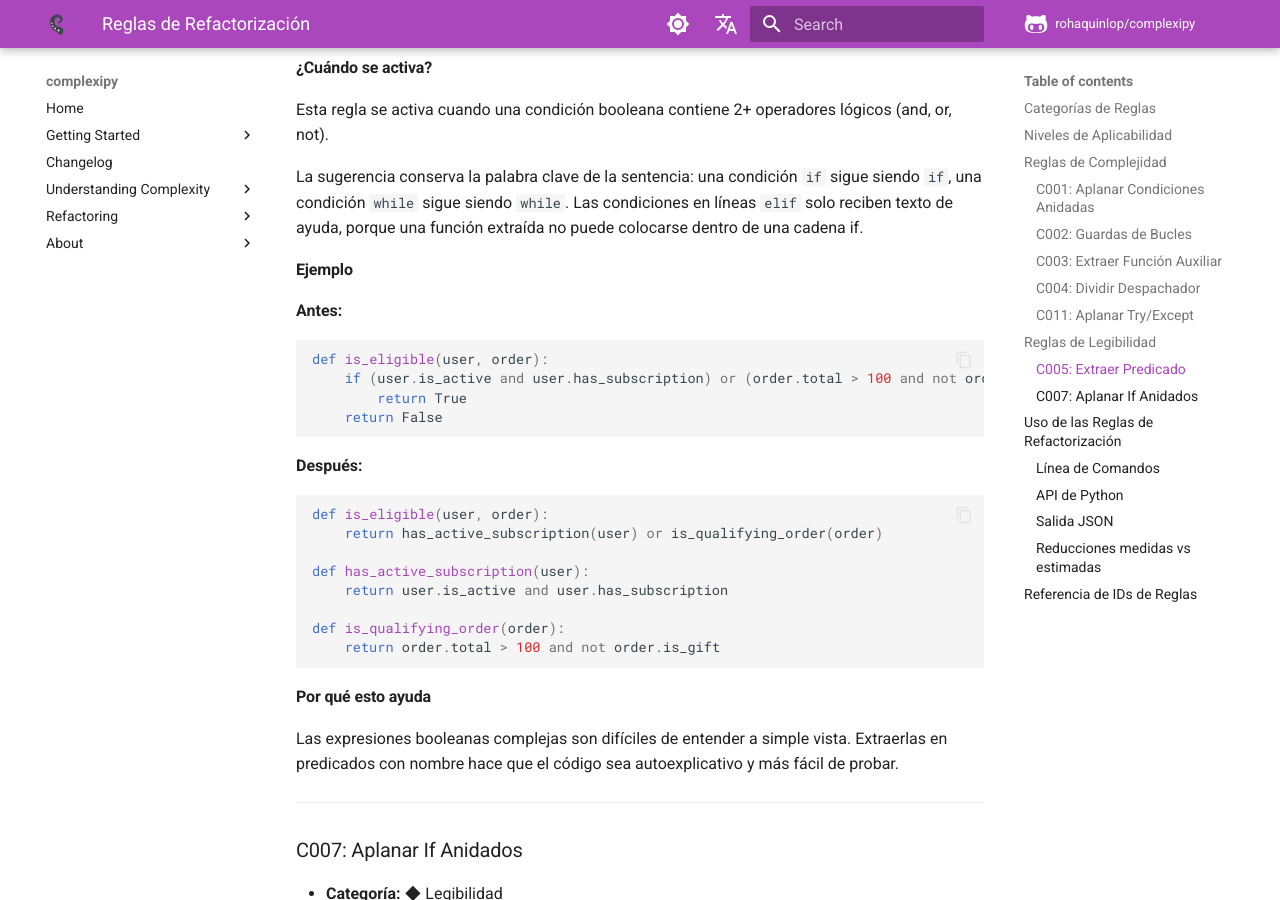
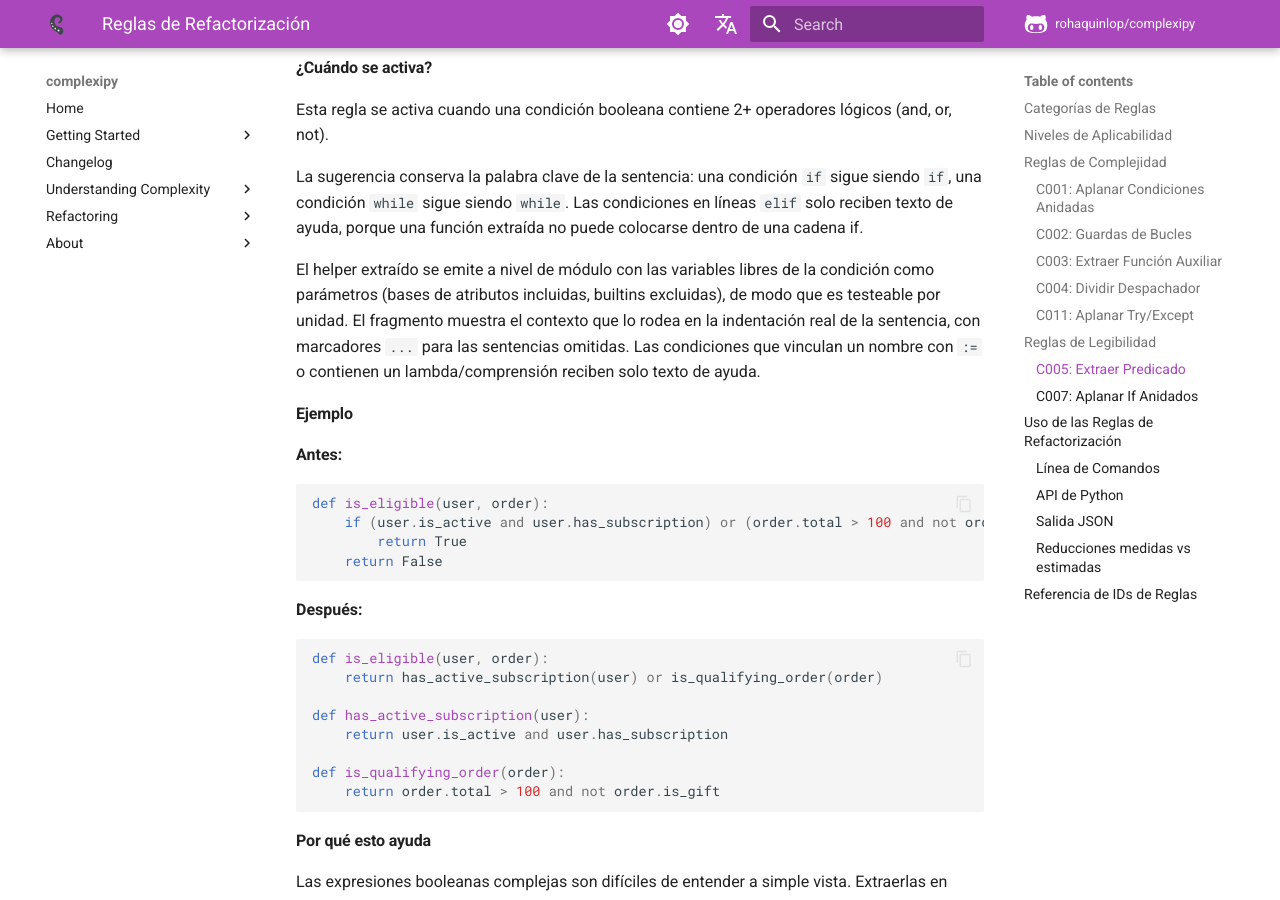
Before and after one commit to rohaquinlop/complexipy, an MkDocs documentation site: the page built from docs/es/refactoring-rules.md, in a window 1280 px wide and 900 px high, scrolled down 7063 px. Built offline with MkDocs 1.6.1 and Material for MkDocs 9.7.7, drawn with Linux system fonts in a browser that asks for light colours; comment, search, counter and statistics services are not loaded.

Commit message:
docs(rules): document parameterized predicate snippets

```diff
--- a/docs/es/refactoring-rules.md
+++ b/docs/es/refactoring-rules.md
@@ -318,6 +318,8 @@ Esta regla se activa cuando una condición booleana contiene 2+ operadores lógi
 
 La sugerencia conserva la palabra clave de la sentencia: una condición `if` sigue siendo `if`, una condición `while` sigue siendo `while`. Las condiciones en líneas `elif` solo reciben texto de ayuda, porque una función extraída no puede colocarse dentro de una cadena if.
 
+El helper extraído se emite a nivel de módulo con las variables libres de la condición como parámetros (bases de atributos incluidas, builtins excluidas), de modo que es testeable por unidad. El fragmento muestra el contexto que lo rodea en la indentación real de la sentencia, con marcadores `...` para las sentencias omitidas. Las condiciones que vinculan un nombre con `:=` o contienen un lambda/comprensión reciben solo texto de ayuda.
+
 #### Ejemplo
 
 **Antes:**
```
Also changed, not shown: docs/refactoring-rules.md (+2 -0 lines).
